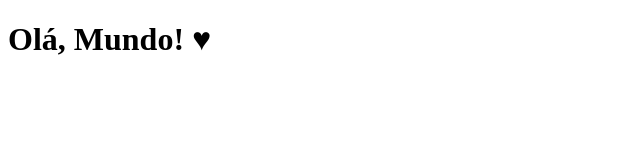
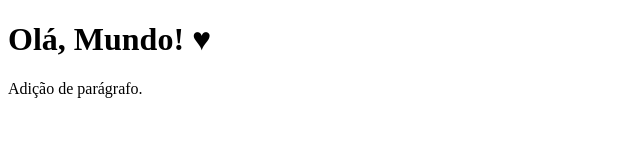
Before and after one commit to peixotots/Hello-World, a plain HTML site: page site-exemplo/index.html in a window 1280 px wide. Shown: the whole page, without its empty margins (0-640 px from the left). Drawn offline with Linux system fonts and the light colour scheme.

Commit message:
Adição de parágrafo

```diff
--- a/site-exemplo/index.html
+++ b/site-exemplo/index.html
@@ -8,6 +8,6 @@
 </head>
 <body>
     <h1>Olá, Mundo! ♥</h1>
-    <p></p>
+    <p>Adição de parágrafo.</p>
 </body>
 </html>
```
